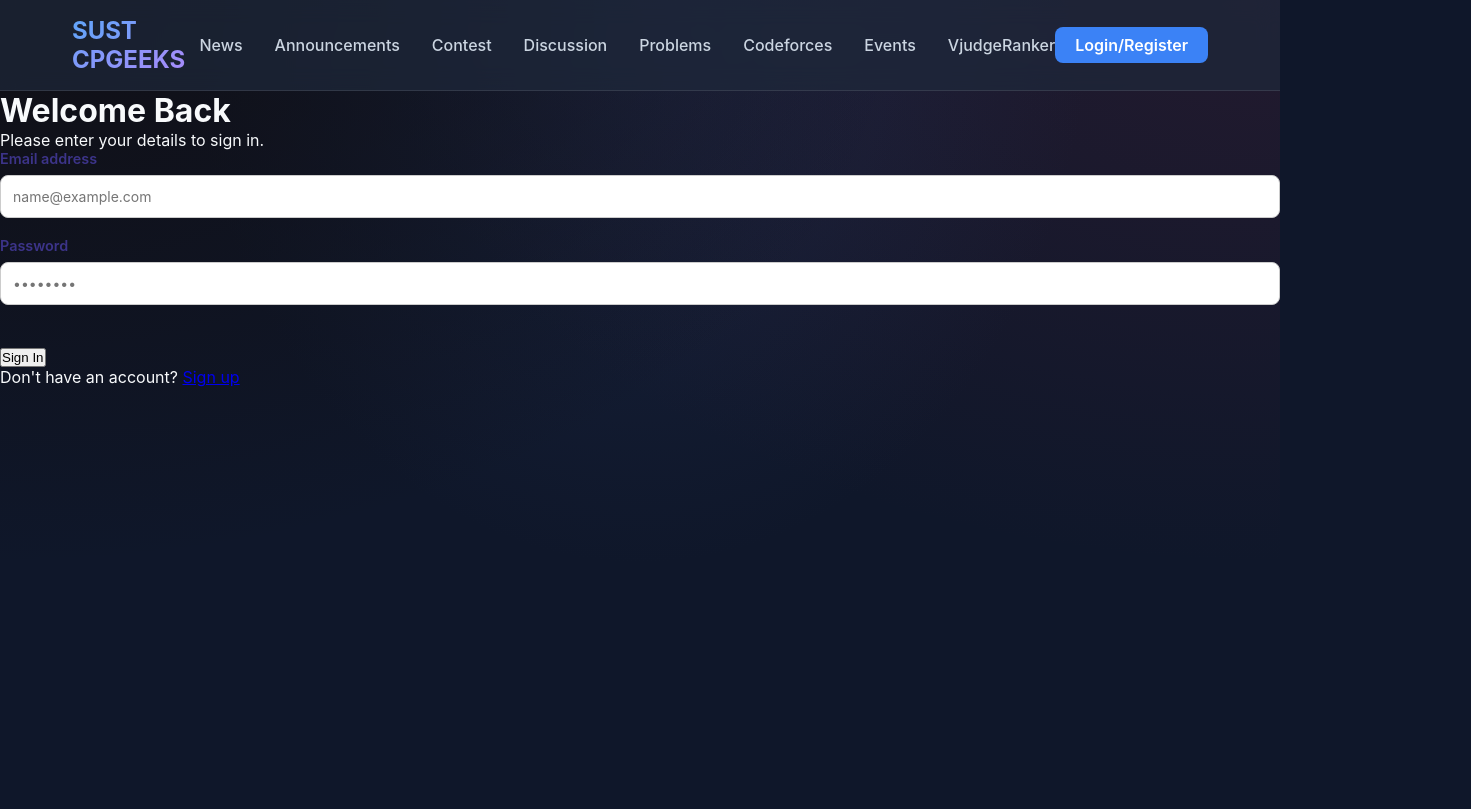
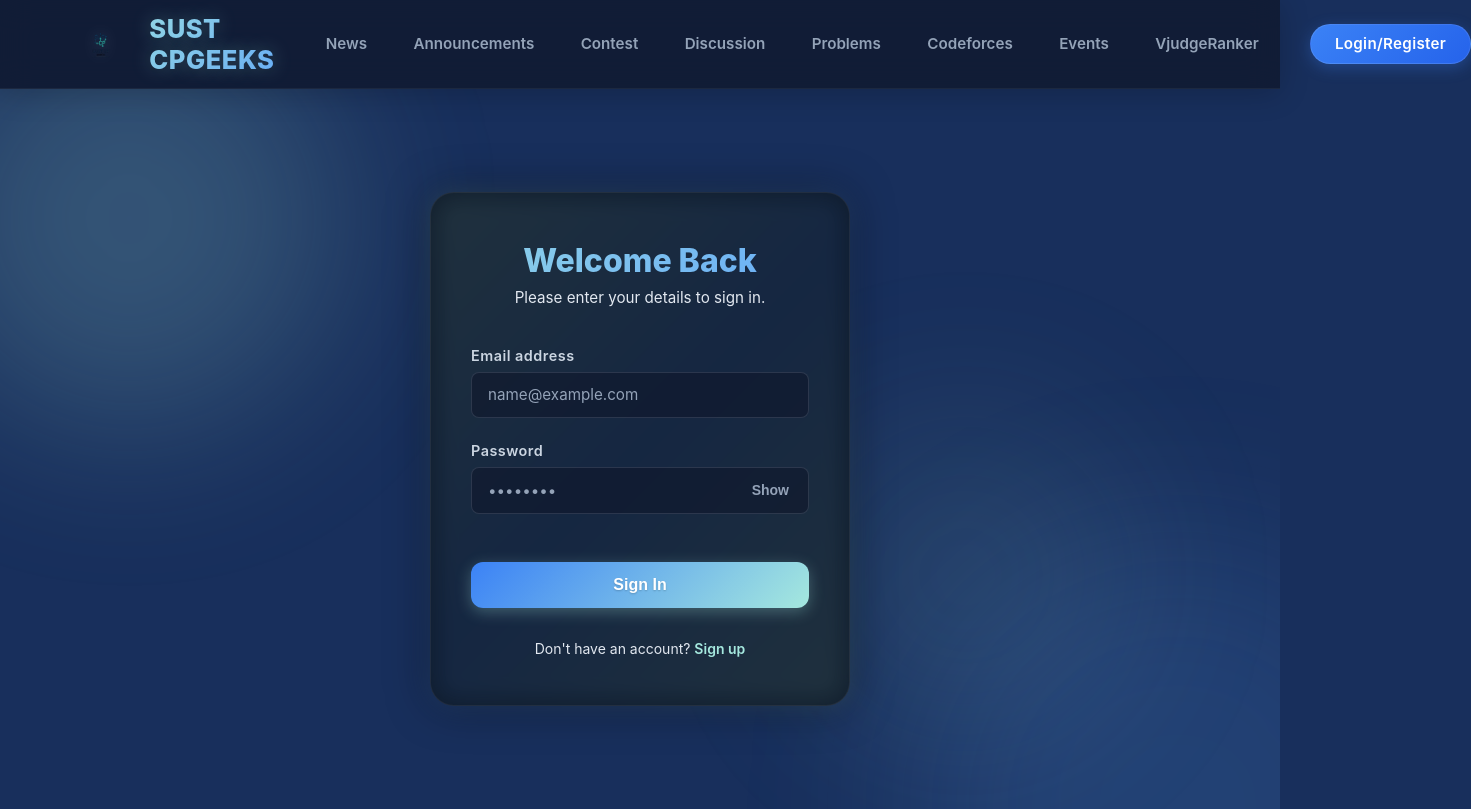
Before and after one commit to sust-cp-geeks/cp-geeks-frontend, a React (Vite) app: page /auth in a window 1280 px wide. Shown: the whole page, 1471 px wide, since content can reach past the window. Built offline with nearby package versions, Linux system fonts and the light colour scheme.

Commit message:
changed login panel

```diff
--- a/src/App.css
+++ b/src/App.css
@@ -1,127 +1 @@
-.login-container {
-  display: flex;
-  justify-content: center;
-  align-items: center;
-  padding: 2rem;
-  width: 100%;
-}
-
-.login-card {
-  background: var(--card-bg);
-  backdrop-filter: blur(12px);
-  -webkit-backdrop-filter: blur(12px);
-  border: 1px solid var(--card-border);
-  border-radius: 1.5rem;
-  padding: 3rem 2.5rem;
-  width: 100%;
-  max-width: 420px;
-  box-shadow: 0 25px 50px -12px rgba(0, 0, 0, 0.5);
-  animation: slideUp 0.5s ease-out forwards;
-}
-
-@keyframes slideUp {
-  from {
-    opacity: 0;
-    transform: translateY(20px);
-  }
-  to {
-    opacity: 1;
-    transform: translateY(0);
-  }
-}
-
-.login-header {
-  text-align: center;
-  margin-bottom: 2.5rem;
-}
-
-.login-header h1 {
-  font-size: 2rem;
-  font-weight: 700;
-  margin-bottom: 0.5rem;
-  background: linear-gradient(135deg, #60a5fa, #a78bfa);
-  -webkit-background-clip: text;
-  -webkit-text-fill-color: transparent;
-}
-
-.login-header p {
-  color: #94a3b8;
-  font-size: 0.95rem;
-}
-
-.form-group {
-  margin-bottom: 1.5rem;
-  text-align: left;
-}
-
-.form-group label {
-  display: block;
-  font-size: 0.875rem;
-  font-weight: 500;
-  margin-bottom: 0.5rem;
-  color: #cbd5e1;
-}
-
-.form-input {
-  width: 100%;
-  padding: 0.875rem 1rem;
-  background: var(--input-bg);
-  border: 1px solid var(--input-border);
-  border-radius: 0.75rem;
-  color: var(--text-color);
-  font-size: 1rem;
-  transition: all 0.2s ease;
-  outline: none;
-}
-
-.form-input::placeholder {
-  color: #64748b;
-}
-
-.form-input:focus {
-  border-color: var(--input-focus);
-  box-shadow: 0 0 0 3px rgba(59, 130, 246, 0.2);
-}
-
-.submit-btn {
-  width: 100%;
-  padding: 0.875rem;
-  background: var(--primary-color);
-  color: white;
-  border: none;
-  border-radius: 0.75rem;
-  font-size: 1rem;
-  font-weight: 600;
-  cursor: pointer;
-  transition: all 0.2s ease;
-  margin-top: 1rem;
-}
-
-.submit-btn:hover {
-  background: var(--primary-hover);
-  transform: translateY(-2px);
-  box-shadow: 0 10px 15px -3px rgba(59, 130, 246, 0.3);
-}
-
-.submit-btn:active {
-  transform: translateY(0);
-}
-
-.login-footer {
-  margin-top: 2rem;
-  text-align: center;
-  font-size: 0.875rem;
-  color: #94a3b8;
-}
-
-.login-footer a {
-  color: var(--primary-color);
-  text-decoration: none;
-  font-weight: 500;
-  transition: color 0.2s;
-}
-
-.login-footer a:hover {
-  color: #60a5fa;
-  text-decoration: underline;
-}
+/* Removed old login styles. See pages/Auth.css for auth styles. */
--- a/src/App.jsx
+++ b/src/App.jsx
@@ -11,11 +11,12 @@
 import Profile from './pages/Profile';
 import Events from './pages/Events';
 import Problems from './pages/Problems';
+import VjudgeRanker from './pages/VjudgeRanker';
 
 const pageVariants = {
   initial: (direction) => ({
     opacity: 0,
-    x: direction > 0 ? 30 : -30,
+    x: direction > 0 ? 50 : -50,
   }),
   animate: {
     opacity: 1,
@@ -24,7 +25,7 @@
   },
   exit: (direction) => ({
     opacity: 0,
-    x: direction > 0 ? -30 : 30,
+    x: direction > 0 ? -50 : 50,
     transition: { duration: 0.3, ease: 'easeInOut' }
   })
 };
@@ -49,8 +50,9 @@
   '/problems': 5,
   '/codeforces': 6,
   '/events': 7,
-  '/profile': 8,
-  '/auth': 9,
+  '/vjudge-ranker': 8,
+  '/profile': 9,
+  '/auth': 10,
 };
 
 function AppContent() {
@@ -88,6 +90,7 @@
             <Route path="/profile" element={<AnimatedPage direction={direction}><Profile /></AnimatedPage>} />
             <Route path="/profile/:id" element={<AnimatedPage direction={direction}><Profile /></AnimatedPage>} />
             <Route path="/events" element={<AnimatedPage direction={direction}><Events /></AnimatedPage>} />
+            <Route path="/vjudge-ranker" element={<AnimatedPage direction={direction}><VjudgeRanker /></AnimatedPage>} />
           </Routes>
         </AnimatePresence>
       </main>
--- a/src/components/Navbar.css
+++ b/src/components/Navbar.css
@@ -1,65 +1,152 @@
 .navbar {
   width: 100%;
-  background: var(--card-bg);
-  backdrop-filter: blur(12px);
-  -webkit-backdrop-filter: blur(12px);
-  border-bottom: 1px solid var(--card-border);
+  background: rgba(15, 23, 42, 0.75);
+  backdrop-filter: blur(16px);
+  -webkit-backdrop-filter: blur(16px);
+  border-bottom: 1px solid rgba(255, 255, 255, 0.05);
+  box-shadow: 0 4px 30px rgba(0, 0, 0, 0.2);
   position: sticky;
   top: 0;
   z-index: 100;
+  transition: all 0.3s ease;
 }
 
 .navbar-container {
   display: flex;
   justify-content: space-between;
   align-items: center;
-  max-width: 1200px;
+  max-width: 1600px;
+  width: 95%;
   margin: 0 auto;
-  padding: 1rem 2rem;
+  padding: 0.8rem 2rem;
+  gap: 2rem;
 }
 
 .navbar-logo a {
-  font-size: 1.5rem;
-  font-weight: 700;
+  display: flex;
+  align-items: center;
+  gap: 12px;
+  font-size: 1.6rem;
+  font-weight: 800;
+  letter-spacing: 0.5px;
   text-decoration: none;
-  background: linear-gradient(135deg, #60a5fa, #a78bfa);
+  transition: transform 0.2s ease;
+}
+
+.navbar-logo a span {
+  background: linear-gradient(135deg, #A5E8DE, #60a5fa);
+  background-size: 200% auto;
   -webkit-background-clip: text;
   -webkit-text-fill-color: transparent;
+  animation: shine 4s linear infinite;
+  text-shadow: 0 0 20px rgba(165, 232, 222, 0.3);
+}
+
+.navbar-logo-img {
+  height: 40px;
+  width: auto;
+  object-fit: contain;
+  filter: drop-shadow(0 0 8px rgba(255,255,255,0.2));
+}
+
+.navbar-logo a:hover {
+  transform: scale(1.02);
+}
+
+@keyframes shine {
+  to {
+    background-position: 200% center;
+  }
 }
 
 .navbar-links {
   display: flex;
   list-style: none;
-  gap: 2rem;
+  gap: 0.5rem;
   margin: 0;
   padding: 0;
 }
 
 .navbar-links li a {
   text-decoration: none;
-  color: #cbd5e1;
-  font-weight: 500;
-  font-size: 1rem;
-  transition: color 0.2s ease;
+  color: #94a3b8;
+  font-weight: 600;
+  font-size: 0.95rem;
+  padding: 0.6rem 1.2rem;
+  border-radius: 9999px;
+  transition: all 0.3s cubic-bezier(0.4, 0, 0.2, 1);
   text-transform: capitalize;
+  display: inline-block;
+  position: relative;
 }
 
-.navbar-links li a:hover,
+.navbar-links li a:hover {
+  color: #f8fafc;
+  background: rgba(255, 255, 255, 0.08);
+}
+
 .navbar-links li.active a {
-  color: var(--primary-color);
+  color: #60a5fa;
+  background: rgba(59, 130, 246, 0.15);
+  box-shadow: 0 0 15px rgba(59, 130, 246, 0.15);
+}
+
+.navbar-links li.active a::after {
+  content: '';
+  position: absolute;
+  bottom: 0;
+  left: 50%;
+  transform: translateX(-50%);
+  width: 20px;
+  height: 3px;
+  background: #60a5fa;
+  border-radius: 3px 3px 0 0;
+  box-shadow: 0 -2px 10px rgba(96, 165, 250, 0.5);
+}
+
+.navbar-auth {
+  display: flex;
+  align-items: center;
+  gap: 12px;
+  flex-shrink: 0;
 }
 
 .navbar-auth .auth-btn {
   text-decoration: none;
-  background: var(--primary-color);
+  background: linear-gradient(135deg, #3b82f6, #2563eb);
   color: white;
-  padding: 0.5rem 1.25rem;
-  border-radius: 0.5rem;
+  padding: 0.6rem 1.5rem;
+  border-radius: 9999px;
   font-weight: 600;
-  transition: all 0.2s ease;
+  font-size: 0.95rem;
+  border: 1px solid rgba(255, 255, 255, 0.1);
+  box-shadow: 0 4px 15px rgba(59, 130, 246, 0.3);
+  transition: all 0.3s cubic-bezier(0.4, 0, 0.2, 1);
+  cursor: pointer;
+  letter-spacing: 0.3px;
 }
 
 .navbar-auth .auth-btn:hover {
-  background: var(--primary-hover);
-  box-shadow: 0 4px 12px rgba(59, 130, 246, 0.3);
+  transform: translateY(-2px);
+  box-shadow: 0 6px 20px rgba(59, 130, 246, 0.5);
+  background: linear-gradient(135deg, #60a5fa, #3b82f6);
 }
+
+.navbar-auth .auth-btn:active {
+  transform: translateY(0);
+}
+
+.navbar-auth .auth-btn.btn-outline {
+  background: rgba(255, 255, 255, 0.03);
+  backdrop-filter: blur(8px);
+  border: 1px solid rgba(255, 255, 255, 0.2);
+  color: #e2e8f0;
+  box-shadow: none;
+}
+
+.navbar-auth .auth-btn.btn-outline:hover {
+  background: rgba(255, 255, 255, 0.1);
+  border-color: rgba(255, 255, 255, 0.4);
+  box-shadow: 0 4px 15px rgba(0, 0, 0, 0.2);
+  color: white;
+}
--- a/src/components/Navbar.jsx
+++ b/src/components/Navbar.jsx
@@ -25,7 +25,10 @@
     <nav className="navbar">
       <div className="navbar-container">
         <div className="navbar-logo">
-          <Link to="/">SUST CPGEEKS</Link>
+          <Link to="/">
+            <img src="/logo.png" alt="Logo" className="navbar-logo-img" />
+            <span>SUST CPGEEKS</span>
+          </Link>
         </div>
 
         <ul className="navbar-links">
@@ -58,11 +61,10 @@
         <div className="navbar-auth">
           {token ? (
             <>
-              <Link to="/profile" className="auth-btn" style={{ marginRight: '10px' }}>Profile</Link>
+              <Link to="/profile" className="auth-btn">Profile</Link>
               <button
                 onClick={handleLogout}
-                className="auth-btn"
-                style={{ backgroundColor: 'transparent', border: '1px solid white', cursor: 'pointer' }}
+                className="auth-btn btn-outline"
               >
                 Logout
               </button>
--- a/src/index.css
+++ b/src/index.css
@@ -1,6 +1,6 @@
 :root {
   --font-family: 'Inter', system-ui, Avenir, Helvetica, Arial, sans-serif;
-  --bg-color: #0f172a;
+  --bg-color: #182F5C;
   --text-color: #f8fafc;
   --card-bg: rgba(30, 41, 59, 0.7);
   --card-border: rgba(255, 255, 255, 0.1);
@@ -20,10 +20,6 @@
 body {
   font-family: var(--font-family);
   background: var(--bg-color);
-  background-image:
-    radial-gradient(at 0% 0%, hsla(253, 16%, 7%, 1) 0, transparent 50%),
-    radial-gradient(at 50% 0%, hsla(225, 39%, 30%, 0.3) 0, transparent 50%),
-    radial-gradient(at 100% 0%, hsla(339, 49%, 30%, 0.2) 0, transparent 50%);
   color: var(--text-color);
   min-height: 100vh;
   -webkit-font-smoothing: antialiased;
--- a/src/pages/Auth.css
+++ b/src/pages/Auth.css
@@ -3,6 +3,50 @@
   justify-content: center;
   align-items: center;
   min-height: calc(100vh - 80px);
+  position: relative;
+  overflow: hidden;
+}
+
+.auth-background-effects {
+  position: absolute;
+  top: 0; left: 0; right: 0; bottom: 0;
+  z-index: 0;
+  overflow: hidden;
+  pointer-events: none;
+}
+
+.glow-orb {
+  position: absolute;
+  border-radius: 50%;
+  filter: blur(80px);
+  opacity: 0.5;
+  animation: floatOrb 10s infinite alternate ease-in-out;
+}
+
+.orb-1 {
+  width: 400px; height: 400px;
+  background: rgba(165, 232, 222, 0.4);
+  top: -100px; left: -100px;
+  animation-delay: 0s;
+}
+
+.orb-2 {
+  width: 500px; height: 500px;
+  background: rgba(96, 165, 250, 0.3);
+  bottom: -200px; right: -100px;
+  animation-delay: -3s;
+}
+
+.orb-3 {
+  width: 300px; height: 300px;
+  background: rgba(165, 232, 222, 0.2);
+  top: 40%; left: 60%;
+  animation-delay: -6s;
+}
+
+@keyframes floatOrb {
+  0% { transform: translate(0, 0) scale(1); }
+  100% { transform: translate(50px, 50px) scale(1.1); }
 }
 
 .login-container {
@@ -11,25 +55,38 @@
   align-items: center;
   padding: 2rem;
   width: 100%;
+  z-index: 1;
 }
 
 .login-card {
-  background: var(--card-bg);
-  backdrop-filter: blur(12px);
-  -webkit-backdrop-filter: blur(12px);
-  border: 1px solid var(--card-border);
+  background: rgba(8, 15, 30, 0.95);
+  backdrop-filter: blur(20px);
+  -webkit-backdrop-filter: blur(20px);
+  border: 1px solid rgba(255, 255, 255, 0.08);
   border-radius: 1.5rem;
   padding: 3rem 2.5rem;
   width: 100%;
   max-width: 420px;
-  box-shadow: 0 25px 50px -12px rgba(0, 0, 0, 0.5);
-  animation: slideUp 0.5s ease-out forwards;
+  box-shadow: 0 0 40px rgba(0, 0, 0, 0.5), inset 0 0 20px rgba(165, 232, 222, 0.05);
+  animation: slideUp 0.6s cubic-bezier(0.16, 1, 0.3, 1) forwards;
+  position: relative;
+}
+
+.login-card::before {
+  content: "";
+  position: absolute;
+  inset: -1px;
+  border-radius: 1.5rem;
+  background: linear-gradient(135deg, #A5E8DE, #60a5fa, #A5E8DE);
+  z-index: -1;
+  opacity: 0.15;
+  filter: blur(12px);
 }
 
 @keyframes slideUp {
   from {
     opacity: 0;
-    transform: translateY(20px);
+    transform: translateY(30px);
   }
   to {
     opacity: 1;
@@ -44,16 +101,20 @@
 
 .login-header h1 {
   font-size: 2rem;
-  font-weight: 700;
+  font-weight: 800;
   margin-bottom: 0.5rem;
-  background: linear-gradient(135deg, #60a5fa, #a78bfa);
+  background: linear-gradient(135deg, #A5E8DE, #60a5fa);
+  background-size: 200% auto;
   -webkit-background-clip: text;
   -webkit-text-fill-color: transparent;
+  animation: shine 4s linear infinite;
+  transition: text-shadow 0.3s ease;
 }
 
 .login-header p {
-  color: #94a3b8;
+  color: #e2e8f0;
   font-size: 0.95rem;
+  transition: text-shadow 0.3s ease;
 }
 
 .form-group {
@@ -64,50 +125,78 @@
 .form-group label {
   display: block;
   font-size: 0.875rem;
-  font-weight: 500;
+  font-weight: 600;
   margin-bottom: 0.5rem;
-  color: #cbd5e1;
+  color: #ffffff;
+  transition: text-shadow 0.3s ease;
 }
 
 .form-input {
   width: 100%;
   padding: 0.875rem 1rem;
-  background: var(--input-bg);
-  border: 1px solid var(--input-border);
+  background: rgba(15, 23, 42, 0.9);
+  border: 1px solid rgba(255, 255, 255, 0.15);
   border-radius: 0.75rem;
-  color: var(--text-color);
+  color: #ffffff;
   font-size: 1rem;
   transition: all 0.2s ease;
   outline: none;
 }
 
 .form-input::placeholder {
-  color: #64748b;
+  color: #94a3b8;
+}
+
+.form-input:hover {
+  border-color: rgba(165, 232, 222, 0.6);
+  box-shadow: 0 0 12px rgba(165, 232, 222, 0.15);
+  background: rgba(15, 23, 42, 0.95);
+  transform: translateY(-1px);
 }
 
 .form-input:focus {
-  border-color: var(--input-focus);
-  box-shadow: 0 0 0 3px rgba(59, 130, 246, 0.2);
+  border-color: #A5E8DE;
+  box-shadow: 0 0 0 3px rgba(165, 232, 222, 0.2), 0 0 15px rgba(165, 232, 222, 0.4);
+  background: rgba(15, 23, 42, 1);
+  transform: translateY(-1px);
 }
 
 .submit-btn {
   width: 100%;
   padding: 0.875rem;
-  background: var(--primary-color);
+  background: linear-gradient(135deg, #3b82f6, #A5E8DE);
   color: white;
+  text-shadow: 0 1px 2px rgba(0,0,0,0.2);
   border: none;
   border-radius: 0.75rem;
   font-size: 1rem;
   font-weight: 600;
   cursor: pointer;
-  transition: all 0.2s ease;
+  transition: all 0.3s cubic-bezier(0.4, 0, 0.2, 1);
   margin-top: 1rem;
+  box-shadow: 0 4px 15px rgba(165, 232, 222, 0.3);
+  position: relative;
+  overflow: hidden;
+}
+
+.submit-btn::after {
+  content: '';
+  position: absolute;
+  top: 0; left: -100%;
+  width: 50%; height: 100%;
+  background: linear-gradient(to right, transparent, rgba(255,255,255,0.4), transparent);
+  transform: skewX(-20deg);
+  transition: 0.5s;
+}
+
+.submit-btn:hover::after {
+  left: 150%;
 }
 
 .submit-btn:hover {
-  background: var(--primary-hover);
+  background: linear-gradient(135deg, #2563eb, #83d1c5);
   transform: translateY(-2px);
-  box-shadow: 0 10px 15px -3px rgba(59, 130, 246, 0.3);
+  box-shadow: 0 10px 20px -3px rgba(165, 232, 222, 0.5);
 }
 
 .submit-btn:active {
@@ -118,17 +207,57 @@
   margin-top: 2rem;
   text-align: center;
   font-size: 0.875rem;
-  color: #94a3b8;
+  color: #e2e8f0;
 }
 
 .login-footer a {
-  color: var(--primary-color);
+  color: #A5E8DE;
   text-decoration: none;
-  font-weight: 500;
-  transition: color 0.2s;
+  font-weight: 600;
+  transition: all 0.2s;
 }
 
 .login-footer a:hover {
-  color: #60a5fa;
+  color: #ffffff;
   text-decoration: underline;
+  text-shadow: 0 0 10px rgba(165, 232, 222, 0.5);
 }
+
+/* Hover effects for texts inside card */
+.login-card:hover .login-header h1 {
+  text-shadow: 0 0 15px rgba(165, 232, 222, 0.6);
+}
+
+.login-card:hover .login-header p,
+.login-card:hover .form-group label {
+  text-shadow: 0 0 8px rgba(165, 232, 222, 0.5);
+}
+
+.password-input-wrapper {
+  position: relative;
+  display: flex;
+  align-items: center;
+}
+
+.password-input-wrapper .form-input {
+  padding-right: 4rem;
+}
+
+.password-toggle-btn {
+  position: absolute;
+  right: 0.75rem;
+  background: none;
+  border: none;
+  color: #94a3b8;
+  font-size: 0.875rem;
+  font-weight: 600;
+  cursor: pointer;
+  padding: 0.25rem 0.5rem;
+  transition: color 0.2s;
+  outline: none;
+}
+
+.password-toggle-btn:hover,
+.password-toggle-btn:focus {
+  color: #A5E8DE;
+}
--- a/src/pages/Auth.jsx
+++ b/src/pages/Auth.jsx
@@ -1,8 +1,10 @@
 import React, { useState } from 'react';
 import { useNavigate } from 'react-router-dom';
+import './Auth.css';
 
 function Auth() {
   const [isLogin, setIsLogin] = useState(true);
+  const [showPassword, setShowPassword] = useState(false);
 
   // Form states
   const [email, setEmail] = useState('');
@@ -90,6 +92,11 @@
 
   return (
     <div className="auth-page-wrapper">
+      <div className="auth-background-effects">
+        <div className="glow-orb orb-1"></div>
+        <div className="glow-orb orb-2"></div>
+        <div className="glow-orb orb-3"></div>
+      </div>
       <div className="login-container">
         <div className="login-card">
         <div className="login-header">
@@ -112,10 +119,11 @@
               />
             </div>
 
-            <div className="form-group">
+            <div className="form-group password-group">
               <label htmlFor="login-password">Password</label>
+              <div className="password-input-wrapper">
                 <input
-                type="password"
+                  type={showPassword ? "text" : "password"}
                   id="login-password"
                   className="form-input"
                   value={password}
@@ -123,6 +131,14 @@
                   placeholder="••••••••"
                   required
                 />
+                <button
+                  type="button"
+                  className="password-toggle-btn"
+                  onClick={() => setShowPassword(!showPassword)}
+                >
+                  {showPassword ? "Hide" : "Show"}
+                </button>
+              </div>
             </div>
 
 
@@ -172,10 +188,11 @@
               />
             </div>
 
-            <div className="form-group">
+            <div className="form-group password-group">
               <label htmlFor="signup-password">Password</label>
+              <div className="password-input-wrapper">
                 <input
-                type="password"
+                  type={showPassword ? "text" : "password"}
                   id="signup-password"
                   className="form-input"
                   value={password}
@@ -183,6 +200,14 @@
                   placeholder="••••••••"
                   required
                 />
+                <button
+                  type="button"
+                  className="password-toggle-btn"
+                  onClick={() => setShowPassword(!showPassword)}
+                >
+                  {showPassword ? "Hide" : "Show"}
+                </button>
+              </div>
             </div>
 
             <div className="form-group">
```
Also changed, not shown: public/logo.png (added). Lines whose indentation alone changed are shown as unchanged.
